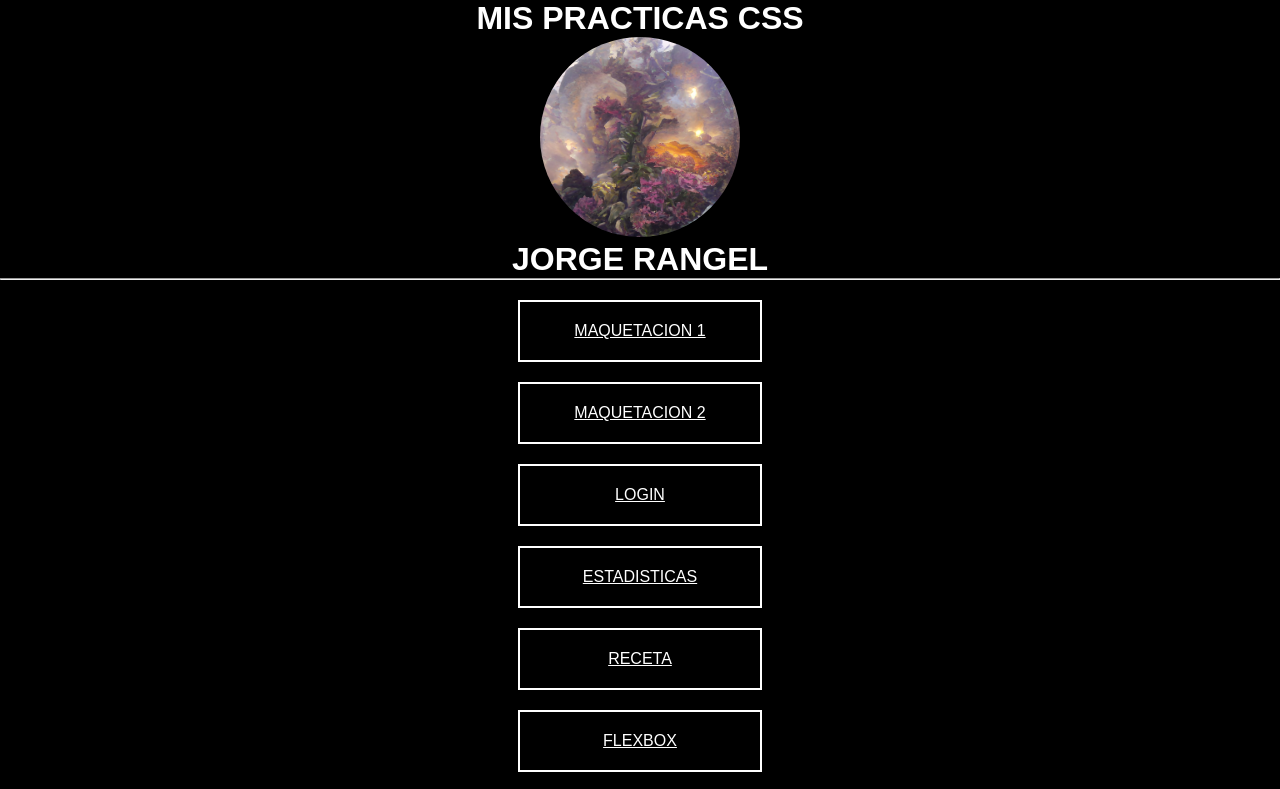
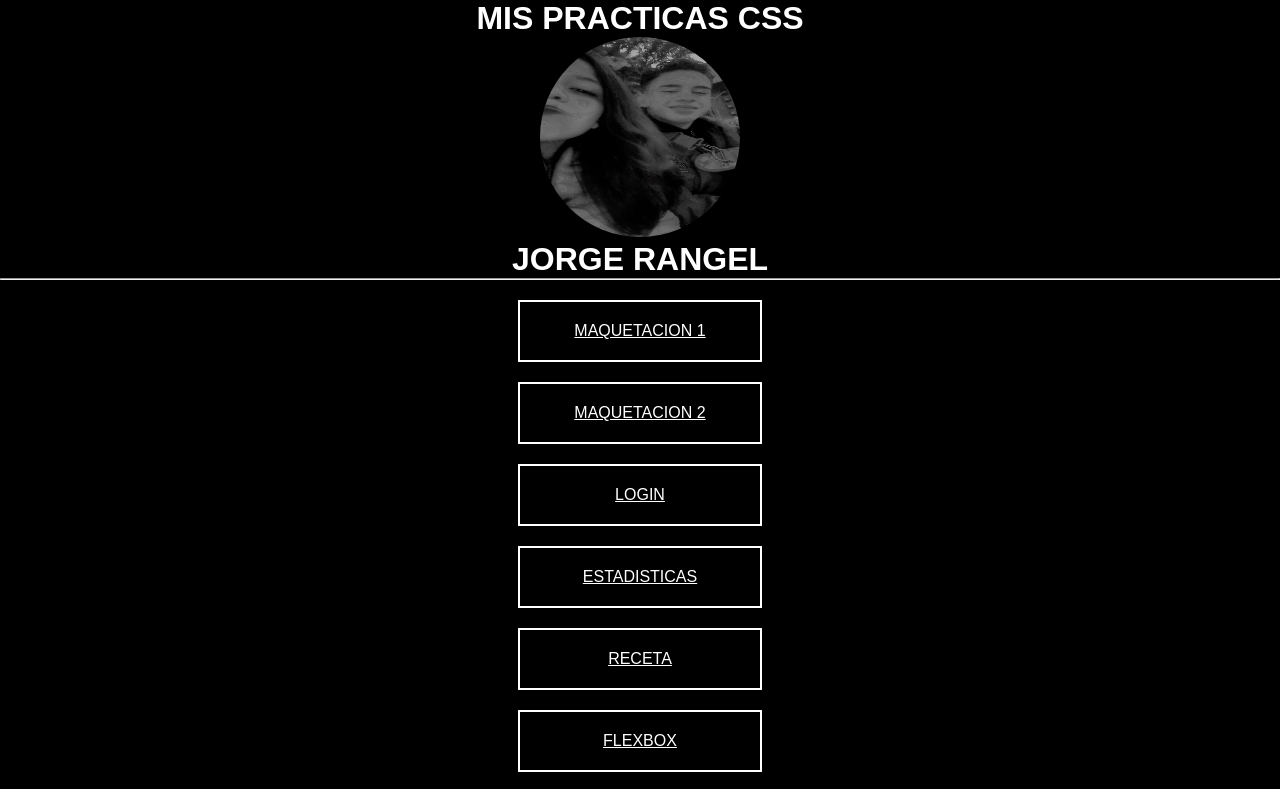
Before and after one commit to Jorge1911/practicas-css-505-main, a plain HTML site: page index.html in a window 1280 px wide. Shown: the top 789 px of the page. Drawn offline with Linux system fonts and the light colour scheme; a web font is replaced by a local one.

Commit message:
actualizacion 1.3.1

```diff
--- a/index.html
+++ b/index.html
@@ -11,7 +11,7 @@
 <body>
     <header>
         <h1>MIS PRACTICAS CSS</h1>
-        <img src="img/1.jpg" >
+        <img src="img/suspiro.gif" >
         <h1>JORGE RANGEL</h1>
     </header><hr>
     <ul>
```
Also changed, not shown: img/bb.jpg (added), img/juntos.jpg (added), img/mi-niña.jpg (added), img/paz.jpg (added), img/suspiro.gif (added).
